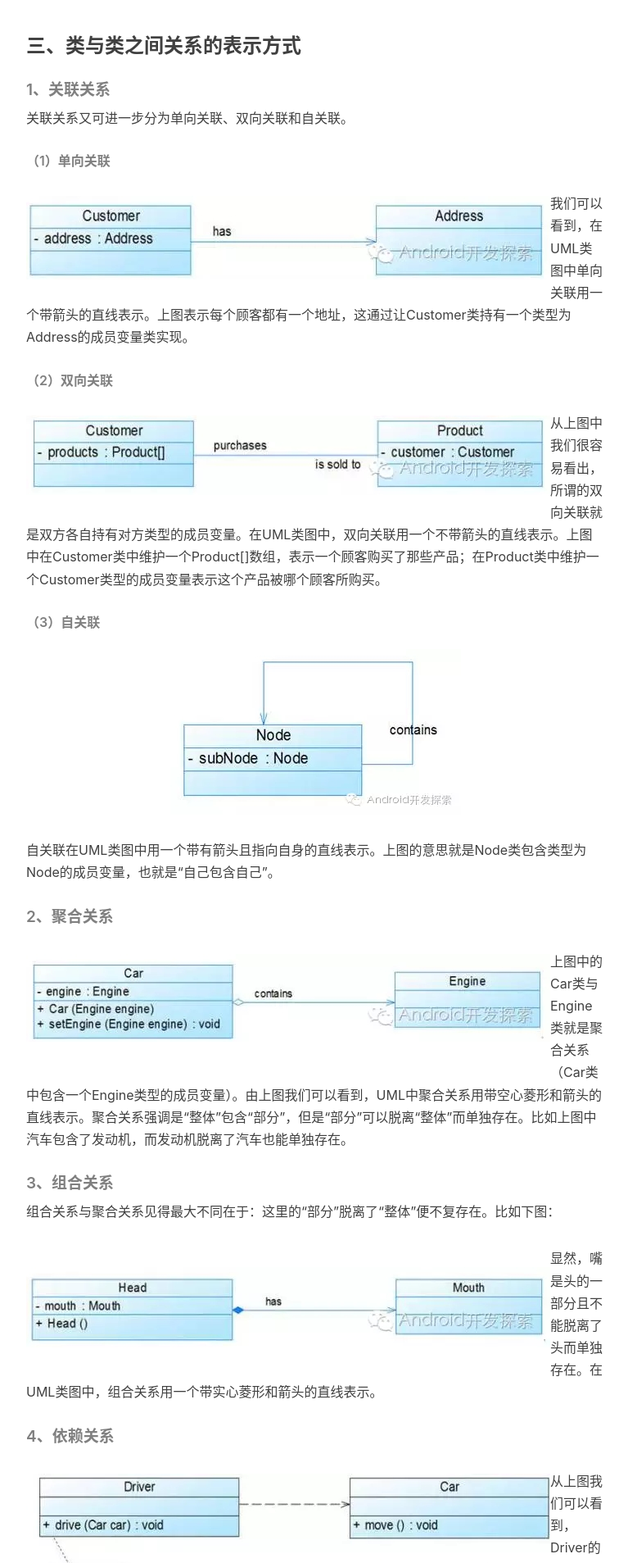
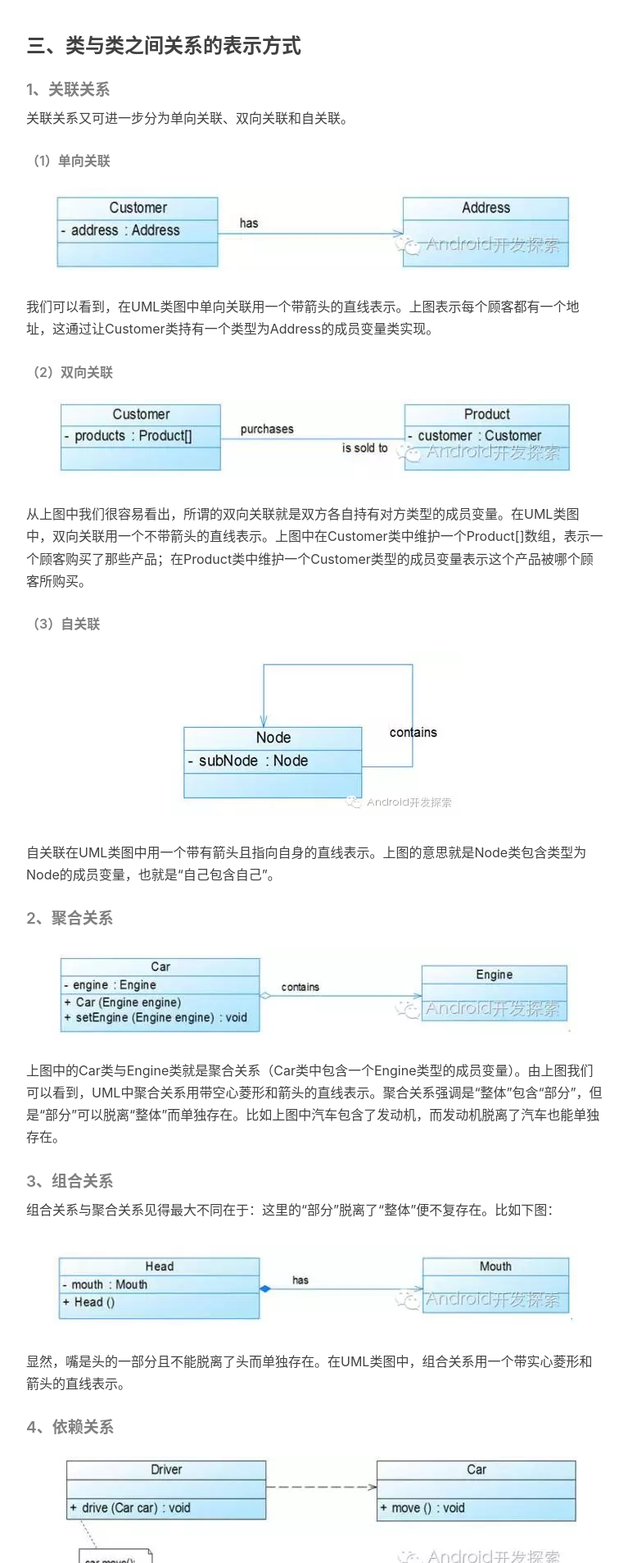
Before and after one commit to tongyongtao/tongyongtao.github.io, a Jekyll site: the page built from _posts/2024-07-01-五分钟读懂UML类图.md, in a window 1280 px wide. Shown: the part 1978-3885 px from the top of the page at 82% size, without its empty margins (233-1000 px from the left). Built offline with Jekyll 4.4.1, drawn with Linux system fonts in a browser that asks for light colours; nearby versions of some CDN libraries; comment, search, counter and statistics services are not loaded.

Commit message:
update blog

```diff
--- a/_posts/2024-07-01-五分钟读懂UML类图.md
+++ b/_posts/2024-07-01-五分钟读懂UML类图.md
@@ -75,7 +75,7 @@ typora-root-url: ../../blog
 
 ###### （1）单向关联
 
-<img src="/assets/images/617148-20160612224805636-1840590061.jpg" alt="img" style="zoom:100%;" align=left />
+<img src="/assets/images/617148-20160612224805636-1840590061.jpg" alt="img" style="zoom:100%;"/>
 
 
 
@@ -85,7 +85,7 @@ typora-root-url: ../../blog
 
 ###### （2）双向关联
 
-<img src="/assets/images/617148-20160612225006840-13774319.jpg" alt="img" style="zoom:100%;" align=left />
+<img src="/assets/images/617148-20160612225006840-13774319.jpg" alt="img" style="zoom:100%;"/>
 
 
 
@@ -107,7 +107,7 @@ typora-root-url: ../../blog
 
 ##### 2、聚合关系
 
-<img src="/assets/images/617148-20160612225421496-664373564.jpg" alt="img" style="zoom:100%;" align=left />
+<img src="/assets/images/617148-20160612225421496-664373564.jpg" alt="img" style="zoom:100%;"/>
 
 
 
@@ -119,7 +119,7 @@ typora-root-url: ../../blog
 
 组合关系与聚合关系见得最大不同在于：这里的“部分”脱离了“整体”便不复存在。比如下图：
 
-<img src="/assets/images/617148-20160612232819824-829657559.jpg" alt="img" style="zoom:100%;" align=left />
+<img src="/assets/images/617148-20160612232819824-829657559.jpg" alt="img" style="zoom:100%;"/>
 
 
 
@@ -129,7 +129,7 @@ typora-root-url: ../../blog
 
 ##### 4、依赖关系
 
-<img src="/assets/images/617148-20160612232951746-9292157.jpg" alt="img" style="zoom:100%;" align=left />
+<img src="/assets/images/617148-20160612232951746-9292157.jpg" alt="img" style="zoom:100%;"/>
 
 
 
@@ -143,7 +143,7 @@ typora-root-url: ../../blog
 
 继承关系对应的是extend关键字，在UML类图中用带空心三角形的直线表示，如下图所示中，Student类与Teacher类继承了Person类。
 
-<img src="/assets/images/617148-20160612233246199-1404301867.jpg" alt="img" style="zoom:100%;" align=left />
+<img src="/assets/images/617148-20160612233246199-1404301867.jpg" alt="img" style="zoom:100%;"/>
 
 
 
@@ -153,7 +153,7 @@ typora-root-url: ../../blog
 
 这种关系对应implement关键字，在UML类图中用带空心三角形的虚线表示。如下图中，Car类与Ship类都实现了Vehicle接口。
 
-<img src="/assets/images/617148-20160612233430777-736506858.jpg" alt="img" style="zoom:100%;" align=left />
+<img src="/assets/images/617148-20160612233430777-736506858.jpg" alt="img" style="zoom:100%;"/>
 
 
 
```
Also changed, not shown: _posts/2025-02-21-从零开始搭建springcloud服务.md (+1 -1 lines).
